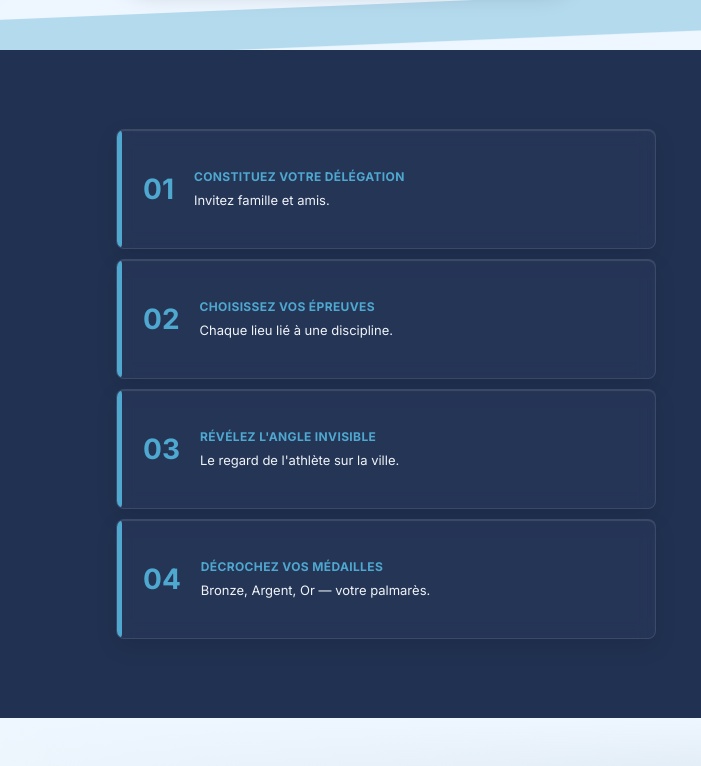
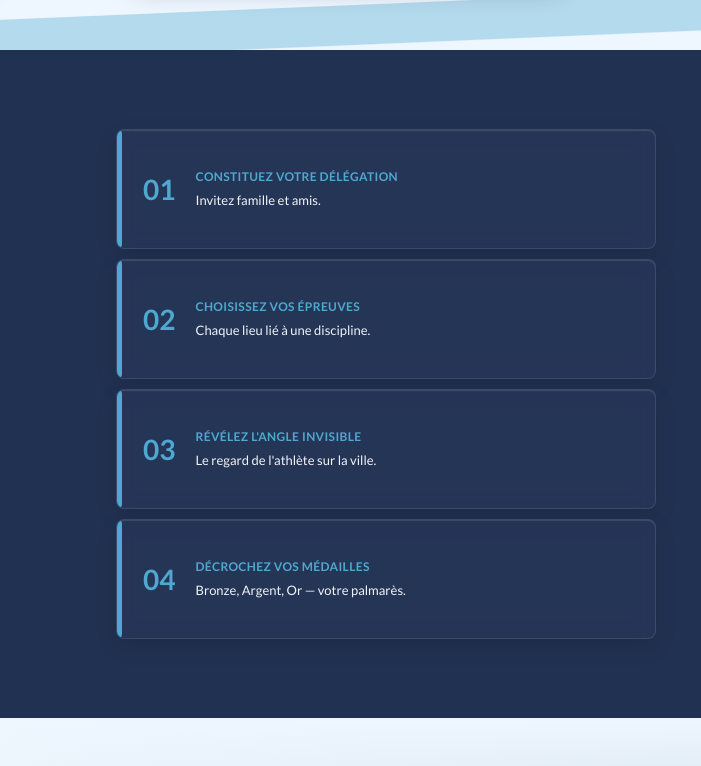
Before and after one commit to nelzart/olympicJourney, a plain HTML site: page index.html in a window 1280 px wide. Shown: the part 3126-3892 px from the top of the page, 579-1280 px from the left. Drawn offline with Linux system fonts and the light colour scheme.

Commit message:
fix(fonts): supprime Inter (oublis) — Lato partout
- CSS : 4 font-family 'Inter' -> var(--font) (Lato) (.medals th, .info-card--steps)
- HTML : retire Inter du <link> Google Fonts dans les 8 pages (charge Lato seul)
- Vérifié : Olympic Journey & tableau médailles rendent en Lato, sans régression

Co-Authored-By: Claude Opus 4.8 <noreply@anthropic.com>

```diff
--- a/css/style.css
+++ b/css/style.css
@@ -535,7 +535,7 @@ button {
   color: #000;
 }
 .medals th {
-  font-family: 'Inter', var(--font);
+  font-family: var(--font);
   font-size: var(--fs-sm);
   font-weight: 500;
   color: #736a6a;
@@ -995,9 +995,9 @@ a.sport-card__name:hover { color: var(--text-brand-milan); }
 
 /* Variante chiffre / étapes (Olympic Journey) */
 .info-card--steps { min-height: 120px; }
-.info-card--steps .info-card__lead  { font-family: 'Inter', var(--font); font-weight: 700; font-size: 28px; }
-.info-card--steps .info-card__title { font-family: 'Inter', var(--font); font-weight: 700; font-size: var(--fs-2xs); letter-spacing: .03em; text-transform: uppercase; }
-.info-card--steps .info-card__desc  { font-family: 'Inter', var(--font); font-weight: 400; font-size: var(--fs-xs); }
+.info-card--steps .info-card__lead  { font-family: var(--font); font-weight: 700; font-size: 28px; }
+.info-card--steps .info-card__title { font-family: var(--font); font-weight: 700; font-size: var(--fs-2xs); letter-spacing: .03em; text-transform: uppercase; }
+.info-card--steps .info-card__desc  { font-family: var(--font); font-weight: 400; font-size: var(--fs-xs); }
 
 /* Variante icône / feature (Durabilité) — plus grande */
 .info-card--feature {
--- a/index.html
+++ b/index.html
@@ -12,7 +12,7 @@
   <!-- Police Lato -->
   <link rel="preconnect" href="https://fonts.googleapis.com">
   <link rel="preconnect" href="https://fonts.gstatic.com" crossorigin>
-  <link href="https://fonts.googleapis.com/css2?family=Inter:wght@400;500;700&family=Lato:ital,wght@0,300;0,400;0,700;0,900;1,700&display=swap" rel="stylesheet">
+  <link href="https://fonts.googleapis.com/css2?family=Lato:ital,wght@0,300;0,400;0,700;0,900;1,700&display=swap" rel="stylesheet">
 
   <link rel="stylesheet" href="css/style.css">
 </head>
```
Also changed, not shown: application.html (+1 -1 lines), billetterie.html (+1 -1 lines), connexion.html (+1 -1 lines), cortina.html (+1 -1 lines), curling.html (+1 -1 lines), les-jeux.html (+1 -1 lines), milan.html (+1 -1 lines).
